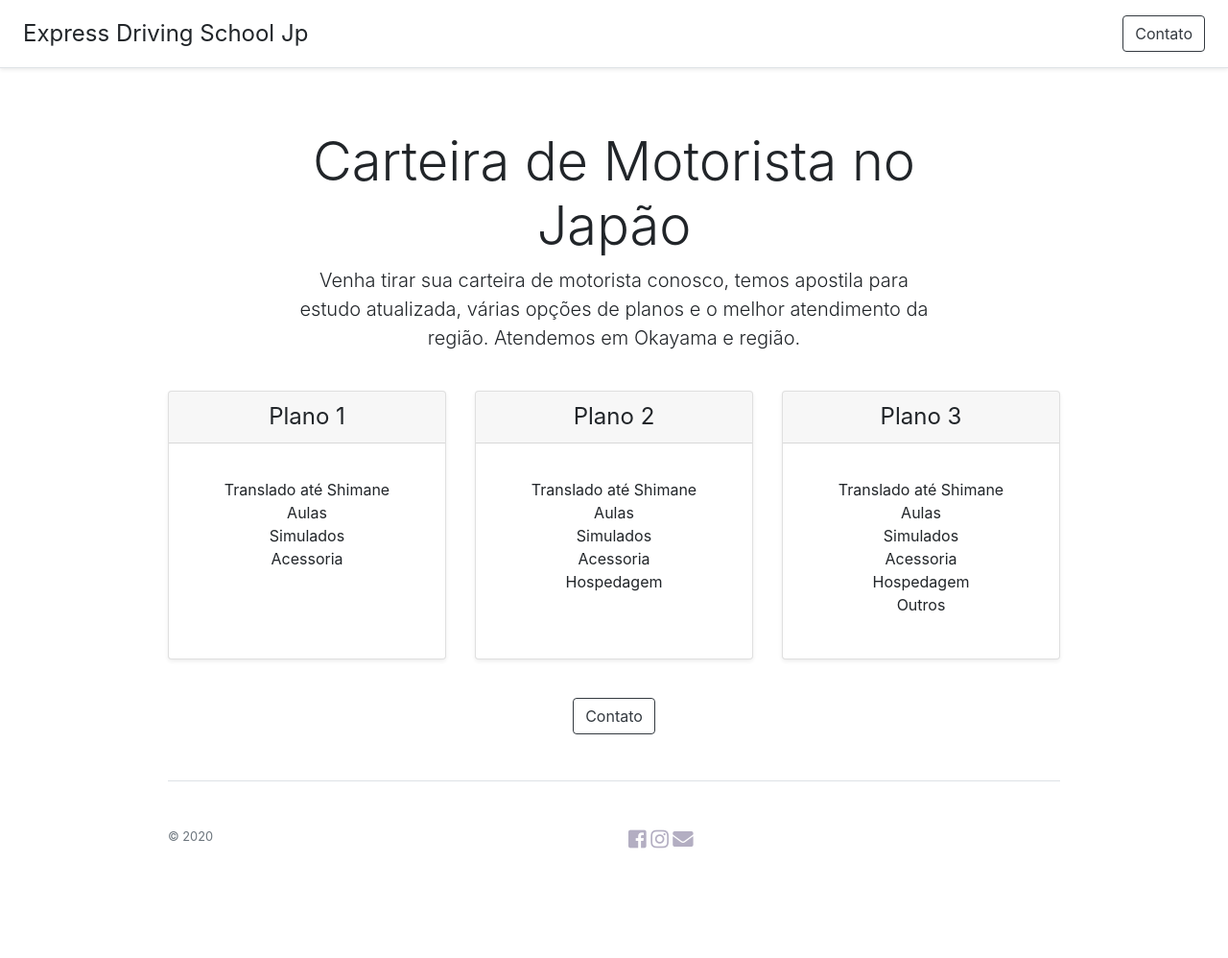
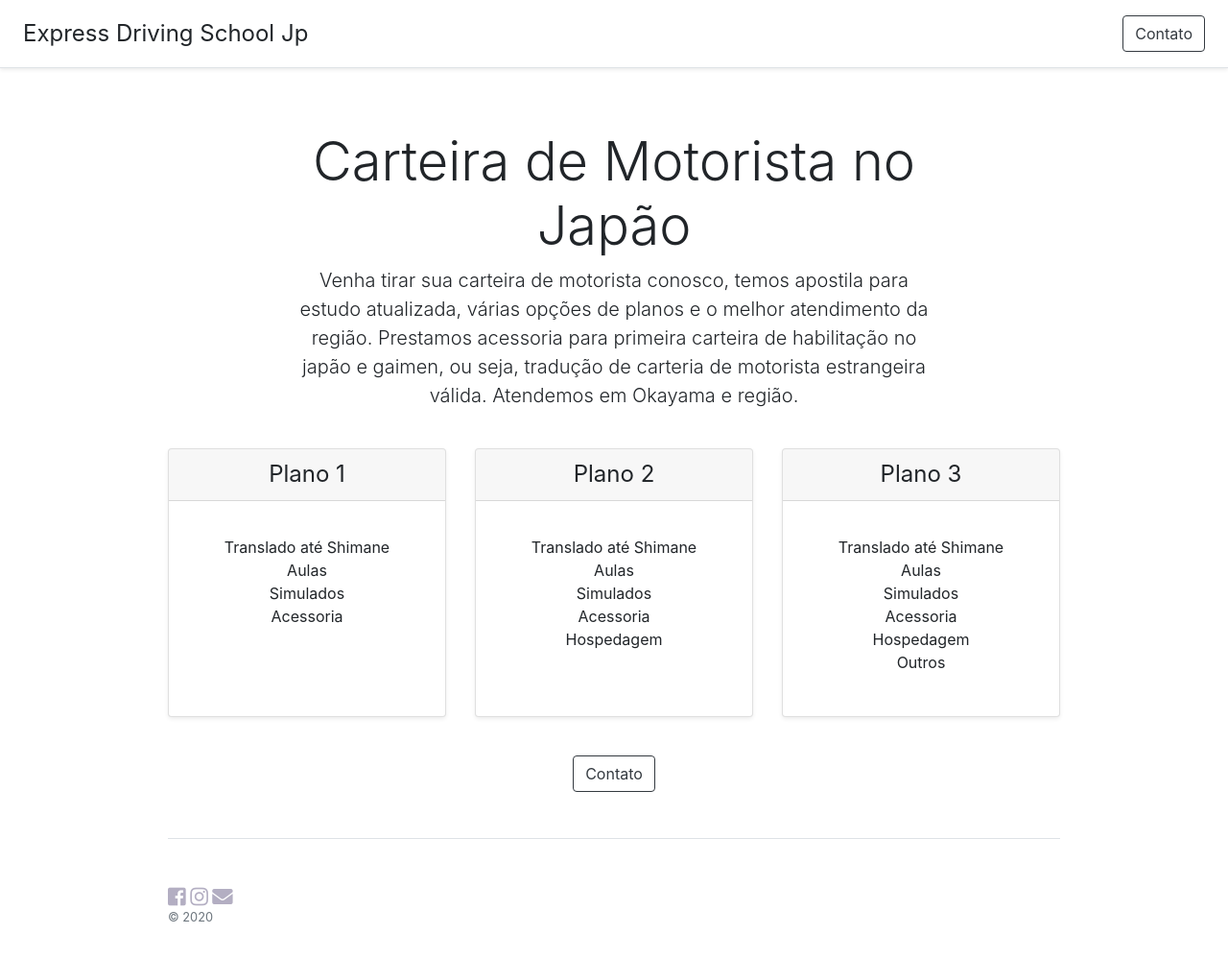
Before and after one commit to emilioeiji/expressdrivingschooljp, a plain HTML site: page index.html in a window 1280 px wide. Shown: the whole page at 96% size. Before the commit the page ends 945 px from the top, so only its background shows below. Drawn offline with nearby package versions, Linux system fonts and the light colour scheme; a script that the page names is missing; files whose address does not match are found by name.

Commit message:
Melhoria na descrição do site

```diff
--- a/index.html
+++ b/index.html
@@ -57,7 +57,7 @@
 
     <div class="pricing-header px-3 py-3 pt-md-5 pb-md-4 mx-auto text-center">
       <h1 class="display-4">Carteira de Motorista no Japão</h1>
-      <p class="lead">Venha tirar sua carteira de motorista conosco, temos apostila para estudo atualizada, várias opções de planos e o melhor atendimento da região. Atendemos em Okayama e região.</p>
+      <p class="lead">Venha tirar sua carteira de motorista conosco, temos apostila para estudo atualizada, várias opções de planos e o melhor atendimento da região. Prestamos acessoria para primeira carteira de habilitação no japão e gaimen, ou seja, tradução de carteria de motorista estrangeira válida. Atendemos em Okayama e região.</p>
     </div>
 
     <div class="container">
@@ -113,12 +113,6 @@
       </div>
       <footer class="pt-4 my-md-5 pt-md-5 border-top">
         <div class="row">
-          <div class="col-12 col-md">
-            <!--
-            <img class="mb-2" src="../../assets/brand/bootstrap-solid.svg" alt="" width="24" height="24">
-            -->
-            <small class="d-block mb-3 text-muted">&copy; 2020</small>
-          </div>
           <div class="col-6 col-md">
             <a href="#" class="icone-social" target="_blank"><i class="fab fa-facebook-square fa-lg"></i></a>
             <a href="#" class="icone-social" target="_blank"><i class="fab fa-instagram fa-lg"></i></a>
@@ -132,6 +126,14 @@
             <h5>About</h5>
           </div>
           -->
+        </div>
+        <div class="row">
+          <div class="col-12 col-md">
+            <!--
+            <img class="mb-2" src="../../assets/brand/bootstrap-solid.svg" alt="" width="24" height="24">
+            -->
+            <small class="d-block mb-3 text-muted">&copy; 2020</small>
+          </div>
         </div>
       </footer>
     </div>
```
